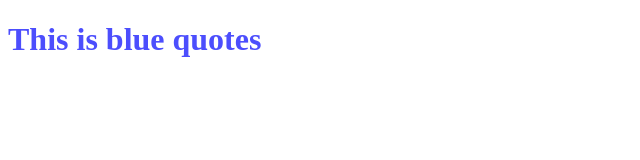
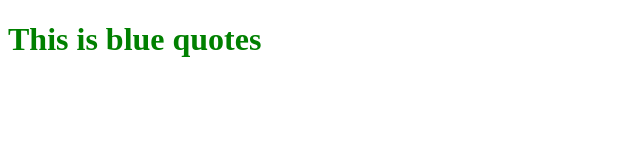
Before and after one commit to PsyducK5566/Practical-Team-Development-Process, a plain HTML site: page index.html in a window 1280 px wide. Shown: the whole page, without its empty margins (0-640 px from the left). Drawn offline with Linux system fonts and the light colour scheme.

Commit message:
修改顏色

```diff
--- a/main.css
+++ b/main.css
@@ -1,3 +1,3 @@
 .primaryColor{
-    color: #4c4efd;
+    color: green;
 }
```
